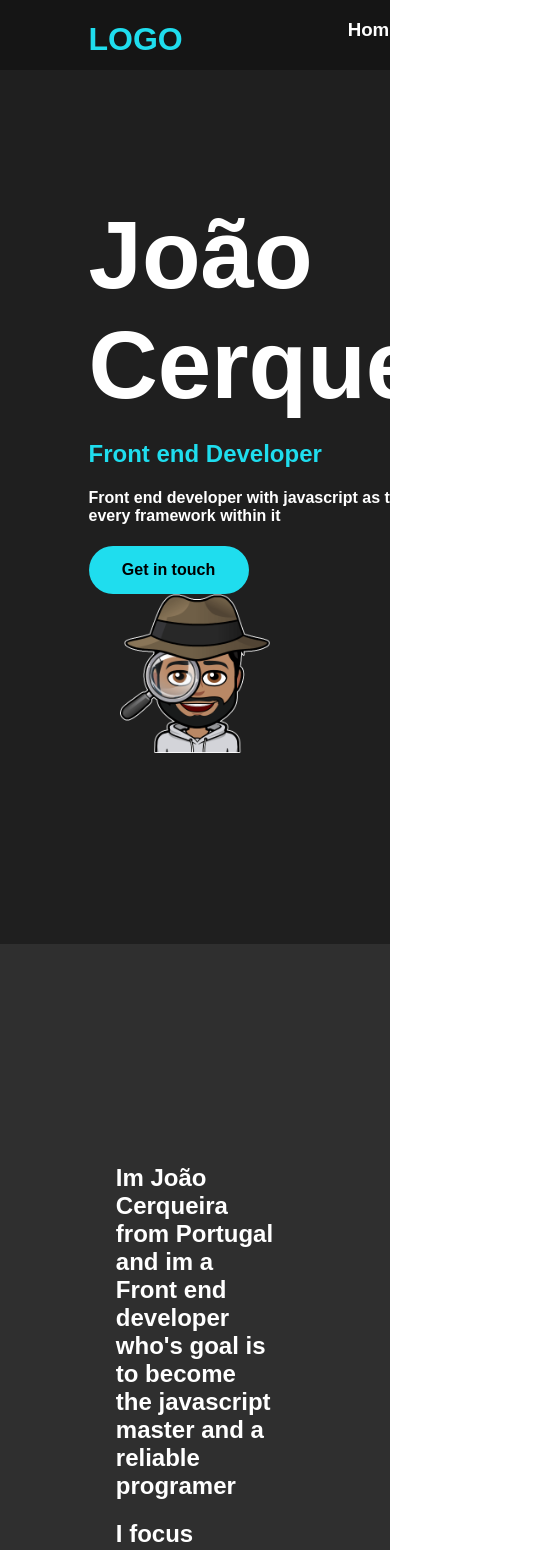
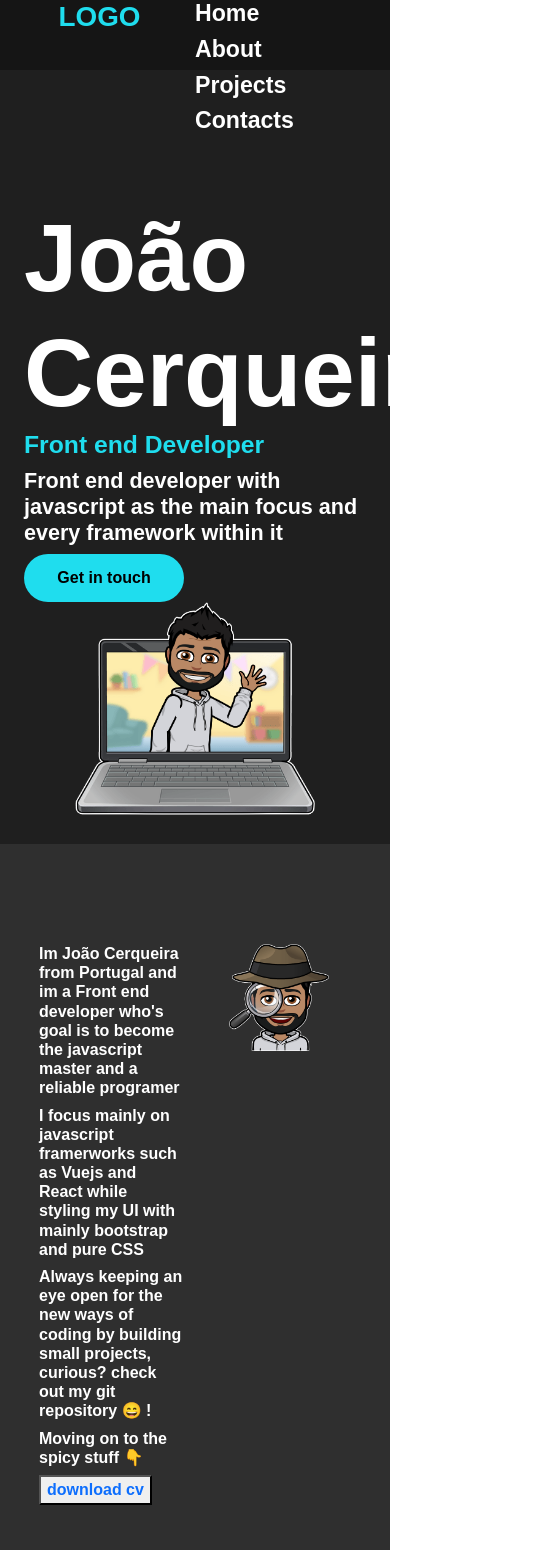
Before and after one commit to indy65/vue-portfolio, a Vue app: page / in a window 390 px wide. Shown: the top 1550 px of the page, 537 px wide, since content can reach past the window. Built offline with nearby package versions, Linux system fonts and the light colour scheme.

Commit message:
minor responsiveness fixes

```diff
--- a/package.json
+++ b/package.json
@@ -8,6 +8,7 @@
     "lint": "vue-cli-service lint"
   },
   "dependencies": {
+    "@popperjs/core": "^2.11.4",
     "bootstrap": "^5.1.3",
     "bootstrap-vue": "^2.21.2",
     "core-js": "^3.6.5",
--- a/src/App.vue
+++ b/src/App.vue
@@ -1,9 +1,10 @@
 <template>
-  <div class="container">
+  <div class="v-container">
 <Header/>
 <FirstContent/>
 <About/>
 <Specialties/>
+<SocialMedia/>
   </div>
 </template>
 
@@ -13,6 +14,7 @@ import Header from "./components/Header.vue"
 import FirstContent from "./components/FirstContent.vue"
 import About from "./components/About.vue"
 import Specialties from "./components/Specialties.vue"
+import SocialMedia from "./components/SocialMedia.vue"
 export default {
   name: 'App',
   components: {
@@ -20,19 +22,21 @@ export default {
     About,
     Header,
     FirstContent,
+    SocialMedia,
   }
 }
 </script>
 
 <style>
-*{
+*,p,h1,h2,h3,h4,h5{
+  font-weight: bolder;
   font-family: Red Hat Display, sans-serif;
 }
 body{
 padding: 0;
 margin: 0;
 }
-.container{
+.v-container{
 background-color: #2F2F2F;
 }
 #app {
--- a/src/components/About.vue
+++ b/src/components/About.vue
@@ -1,31 +1,31 @@
 <template>
-  <div class="container">
+  <div class="v-container">
     <div class="row">
     <div class="col">
-      <h2>
+      <h2 class="text-fluid">
         Im João Cerqueira from Portugal and im a Front end developer who's goal
         is to become the javascript master and a reliable programer
       </h2>
 
-      <h2>
+      <h2 class="text-fluid">
         I focus mainly on javascript framerworks such as Vuejs and React while
         styling my UI with mainly bootstrap and pure CSS
       </h2>
 
-      <h2>
+      <h2 class="text-fluid">
         Always keeping an eye open for the new ways of coding by building small
         projects, curious? check out my git repository &#128516; !
       </h2>
-      <h1>Moving on to the spicy stuff 👇</h1>
+      <h1 class="text-fluid">Moving on to the spicy stuff 👇</h1>
       <button>
         <a href="./Joao_Cerqueira_CV.pdf" style="text-decoration: none" download
           >download cv</a
         >
       </button>
     </div>
-    <div class="col">
-   <img src="../assets/profile.png" alt="" style="max-width: 80%" />
-   pensar na foto
+    <div class="col text-center">
+   <!--<img src="../assets/profile.png" alt="" style="max-width: 60%" />-->
+   <img src="detective.png" alt="" style="width: 70%" />
 
 
     </div>
@@ -38,7 +38,7 @@ export default {};
 </script>
 
 <style scoped>
-.container {
+.v-container {
   font-family: Red Hat Display, sans-serif;
   padding-top: 100px;
   color: white;
@@ -47,7 +47,7 @@ export default {};
 
   height: 100vh;
 }
-.row {
+.v-row {
   padding-top: 100px;
   margin: auto;
   width: 70%;
@@ -55,8 +55,11 @@ export default {};
   flex-wrap: wrap;
   justify-content: space-between;
 }
-.col {
+.v-col {
   margin: 0 30px 0 30px;
   flex: 1 40px;
 }
+.text-fluid{
+  font-size: clamp(1rem,2vw,2rem);
+}
 </style>
--- a/src/components/FirstContent.vue
+++ b/src/components/FirstContent.vue
@@ -1,7 +1,10 @@
 <template>
-  <div class="container">
+  <div class="v-container">
+    <div class="container">
+
+
     <div class="row">
-      <div class="col text-left">
+      <div class="col-md-6 col-12 text-left">
 
           <h1>João</h1>
           <h1>Cerqueira</h1>
@@ -11,15 +14,17 @@
             framework within it
           </h4>
 
-          <button v-on:click="funcao()">Get in touch</button>
+          <button v-on:click="funcao()"><a href="#tard" style="text-decoration:none;color:black">Get in touch</a></button>
 
       </div>
 
-      <div class="col text-center align-bottom">
-        <img src="/detective.png" style="width:70%" alt="">
+      <div class="col-md-6 col-12 text-center align-bottom">
+
+        <img src="/computer.png" style="width:70%" alt="">
 
       </div>
     </div>
+     </div>
   </div>
 </template>
 
@@ -61,7 +66,7 @@ h1 {
 .text-left {
   text-align: left;
 }
-.container {
+.v-container {
   font-family: Red Hat Display, sans-serif;
   padding-top: 100px;
   color: white;
@@ -72,12 +77,11 @@ h1 {
 .row {
   padding-top: 100px;
   margin: auto;
-  width: 70%;
   display: flex;
   flex-wrap: wrap;
   justify-content: space-between;
 }
-.col {
+.v-col {
   margin: 0 30px 0 30px;
   flex: 1 40px;
 }
--- a/src/components/Header.vue
+++ b/src/components/Header.vue
@@ -1,20 +1,20 @@
 <template>
-  <div class="container">
-    <div class="row">
+  <div class="v-container">
+    <div class="v-row">
       <div class="col" style="color:rgb(31, 221, 238)"><h1>LOGO</h1></div>
       <div class="col">
         <div class="row">
-          <div class="col">
-            <h3 class="navItem">Home</h3>
+          <div class="col ">
+            <h3 class="v-navItem ">Home</h3>
           </div>
           <div class="col">
-            <h3 class="navItem">About</h3>
+            <h3 class="v-navItem">About</h3>
           </div>
           <div class="col">
-            <h3 class="navItem">Projects</h3>
+            <h3 class="v-navItem">Projects</h3>
           </div>
           <div class="col">
-            <h3 class="navItem">Contacts</h3>
+            <h3 class="v-navItem">Contacts</h3>
           </div>
         </div>
       </div>
@@ -37,7 +37,7 @@ export default {
 .text-left{
   text-align: left;
 }
-.container {
+.v-container {
   font-family: Red Hat Display, sans-serif;
   color: white;
   position: fixed;
@@ -46,20 +46,23 @@ export default {
   background-color: rgba(0, 0, 0, 0.3);
   height: 70px;
 }
-.row {
+.v-row {
   margin: auto;
   width: 70%;
   display: flex;
   justify-content: space-between;
 }
-.col {
+.v-col {
 
   margin: 0 30px 0 30px;
   flex: 1 40px;
 }
 
-.navItem:hover{
-  font-weight: bold;
+.v-navItem{
+  font-weight: bolder;
+}
+.v-navItem:hover{
+
   color: rgb(31, 221, 238);
   cursor: pointer;
 }
--- /dev/null
+++ b/src/components/SocialMedia.vue
@@ -0,0 +1,25 @@
+<template>
+<div id="content">
+
+  <div class="container">
+    <div class="row"><p>linkedin</p></div>
+<div class="row"><p>email</p></div>
+    <div class="row"><p>github??</p></div>
+  </div>
+</div>
+</template>
+
+<script>
+export default {
+
+}
+</script>
+
+<style scoped>
+#content{
+    background-color: #1f1f1f;
+}
+p{
+    color:white;
+}
+</style>
--- a/src/components/Specialties.vue
+++ b/src/components/Specialties.vue
@@ -1,16 +1,17 @@
 <template>
-  <div class="container">
-    <h2>what i work with that makes me happy</h2>
-      <div class="row">
+  <div class="v-container text-center">
+    <h2 class="display-1 pb-5">What makes me happy</h2>
+      <div class="row justify-content-center pt-5">
 
-          <div class="col card"><p>reaect</p><img src="https://logospng.org/download/react/logo-react-256.png" alt="" style="width:50%;"> </div>
-          <div class="col card"><p>vue</p><img src="https://cdn.iconscout.com/icon/free/png-256/vue-282497.png" alt="" style="width:50%;"></div>
-          <div class="col card"><p>bootstrap</p><img src="https://www.svgrepo.com/show/303293/bootstrap-4-logo.svg" alt="" style="width:50%;">  </div>
-          <div class="col card"><p> js</p><img src="https://iconape.com/wp-content/files/vr/353405/svg/javascript-js-seeklogo.com.svg" alt="" style="width:50%;">  </div>
-          <div class="col card"><p> css</p><img src="https://logospng.org/download/css-3/logo-css-3-256.png" alt="" style="width:50%;"> </div>
-          <div class="col card"><p> html</p><img src="https://www.freepnglogos.com/uploads/html5-logo-png/html5-logo-html-logo-0.png" alt="" style="width:50%;"> </div>
+          <div class="item col-md-3 col-sm-6 m-4 card"><img src="https://logospng.org/download/react/logo-react-256.png" alt="" style="width:50%;"> </div>
+          <div class="item col-md-3 col-sm-6 m-4 card"><img src="https://cdn.iconscout.com/icon/free/png-256/vue-282497.png" alt="" style="width:50%;"></div>
+          <div class="item col-md-3 col-sm-6 m-4 card"><img src="https://www.svgrepo.com/show/303293/bootstrap-4-logo.svg" alt="" style="width:50%;">  </div>
+          <div class="item col-md-3 col-sm-6 m-4 card"><img src="https://iconape.com/wp-content/files/vr/353405/svg/javascript-js-seeklogo.com.svg" alt="" style="width:50%;">  </div>
+          <div class="item col-md-3 col-sm-6 m-4 card"><img src="https://logospng.org/download/css-3/logo-css-3-256.png" alt="" style="width:50%;"> </div>
+          <div class="item col-md-3 col-sm-6 m-4 card"><img src="https://www.freepnglogos.com/uploads/html5-logo-png/html5-logo-html-logo-0.png" alt="" style="width:50%;"> </div>
 
       </div>
+      <p id="tard"></p>
   </div>
 </template>
 
@@ -21,14 +22,17 @@ export default {
 </script>
 
 <style scoped>
-.container {
+img{
+  margin: auto;
+}
+.v-container {
   font-family: Red Hat Display, sans-serif;
   padding-top: 100px;
   color: white;
   background-color: #1f1f1f;
   height: 100vh;
 }
-.row {
+.v-row {
   padding-top: 100px;
  width: 80%;
   margin: auto;
@@ -43,11 +47,16 @@ export default {
   border-radius: 25px;
   box-shadow: 5px 10px 40px #2f2f2f inset;
 }
-.col {
+.v-col {
   margin: 0 30px 0 30px;
   flex: 1 40px;
 }
 h2{
   color:rgb(31, 221, 238);
 }
+.item{
+  max-width:200px;
+  justify-content: center;
+  text-align: center;
+}
 </style>
--- a/src/main.js
+++ b/src/main.js
@@ -1,3 +1,5 @@
+import "bootstrap/dist/css/bootstrap.min.css";
+import "bootstrap";
 
 import { createApp } from 'vue'
 import App from './App.vue'
```
Also changed, not shown: 1 other file (tests, documents, lock files or other folders).
